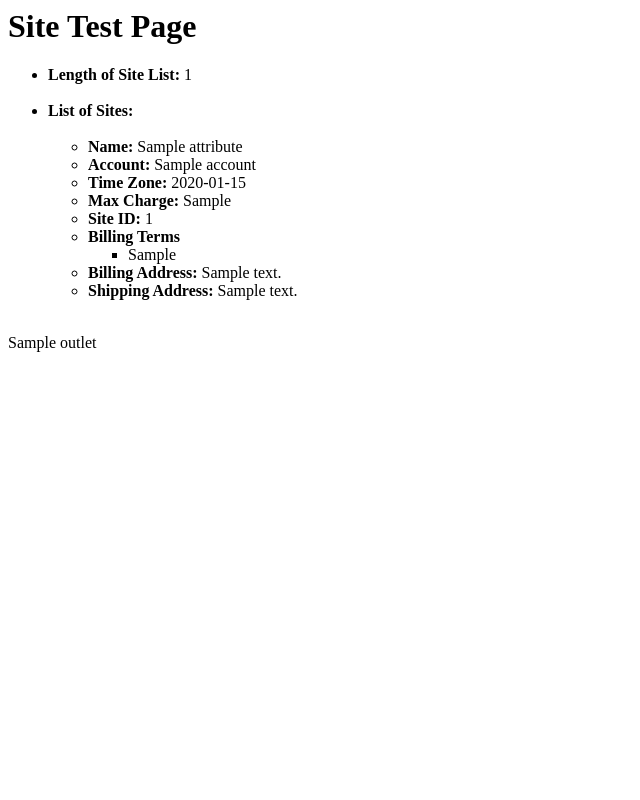
After one commit to Rouz1130/mirage-app, a Node project: template app/templates/site.hbs in a window 1280 px wide. The commit adds this page. Shown: the whole page, without its empty margins (0-640 px from the left). Run offline with Node 20 templates, Linux system fonts and the light colour scheme; the template is opened without the code that fills it: most values are stand-ins (such as "Sample title", 1, 10 or a date in 2020).

Commit message:
add 'site' model and display page

```diff
--- a/app/router.js
+++ b/app/router.js
@@ -8,6 +8,7 @@ const Router = Ember.Router.extend({
 
 Router.map(function() {
   this.route('accounts', { path: '/accounts/:account_id'});
+  this.route('site');
 });
 
 export default Router;
--- a/app/templates/index.hbs
+++ b/app/templates/index.hbs
@@ -1,5 +1,7 @@
 <div class=container>
   <h1>Test</h1>
+
+  <p>Test: {{model.sites.data.length}}</p>
 
   <ul>
     <li><strong>Length of Mirage Generated List:</strong> {{model.accounts.data.length}}</li>
--- /dev/null
+++ b/app/templates/site.hbs
@@ -0,0 +1,28 @@
+<div class=container>
+  <h1>Site Test Page</h1>
+
+  <ul>
+    <li><strong>Length of Site List: </strong>{{model.sites.data.length}}</li>
+    <br>
+    <li><strong>List of Sites:</strong></li>
+    <ul>
+      <br>
+      {{#each model.sites.data as |site| }}
+      <li><strong>Name:</strong> {{site.attributes.site-name}}</li>
+      <li><strong>Account:</strong> {{site.attributes.account}}</li>
+      <li><strong>Time Zone:</strong> {{site.attributes.time-zone}}</li>
+      <li><strong>Max Charge:</strong> {{site.attributes.max-charge}}</li>
+      <li><strong>Site ID:</strong> {{site.attributes.site-id}}</li>
+      <li><strong>Billing Terms</strong></li>
+        <ul>
+          <li>{{site.attributes.billing-terms}}</li>
+        </ul>
+      <li><strong>Billing Address:</strong> {{site.attributes.billin-address}}</li>
+      <li><strong>Shipping Address:</strong> {{site.attributes.shipping-address}}</li>
+      <br>
+      {{/each}}
+    </ul>
+  </ul>
+</div>
+
+{{outlet}}
--- a/mirage/config.js
+++ b/mirage/config.js
@@ -2,6 +2,8 @@ export default function() {
   this.namespace = 'api';
 
   this.get('/accounts');
+  this.get('/accounts/:id');
 
-  this.get('/accounts/:id');
+  this.get('/sites');
+  this.get('/sites/:id');
 }
--- /dev/null
+++ b/mirage/models/site.js
@@ -0,0 +1,4 @@
+import { Model } from 'ember-cli-mirage';
+
+export default Model.extend({
+});
--- a/mirage/scenarios/default.js
+++ b/mirage/scenarios/default.js
@@ -1,5 +1,6 @@
 export default function(server) {
 
   server.createList('account', 10);
+  server.createList('site', 8);
 
 }
```
Also changed, not shown: app/models/site.js (added, +12 -0 lines), app/routes/site.js (added, +11 -0 lines), mirage/factories/site.js (added, +12 -0 lines), tests/unit/models/site-test.js (added, +12 -0 lines), tests/unit/routes/site-test.js (added, +11 -0 lines).
